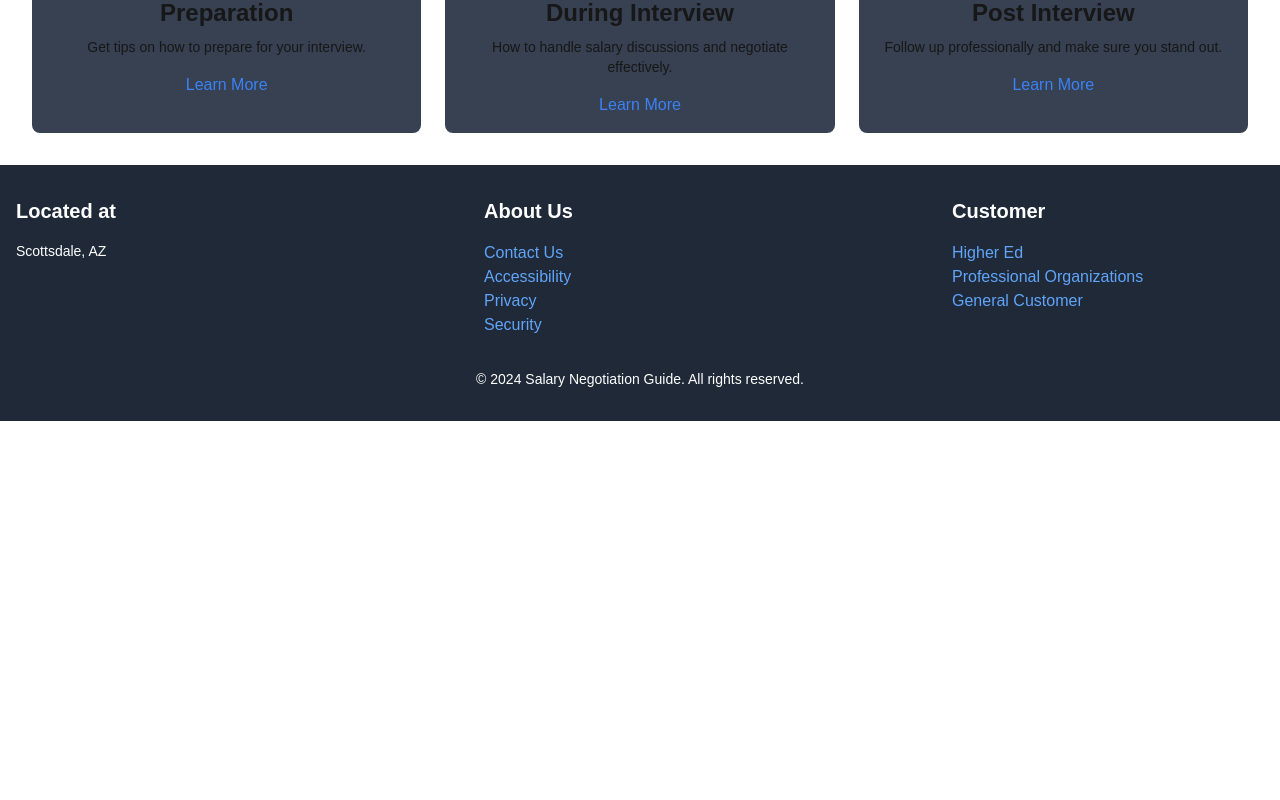
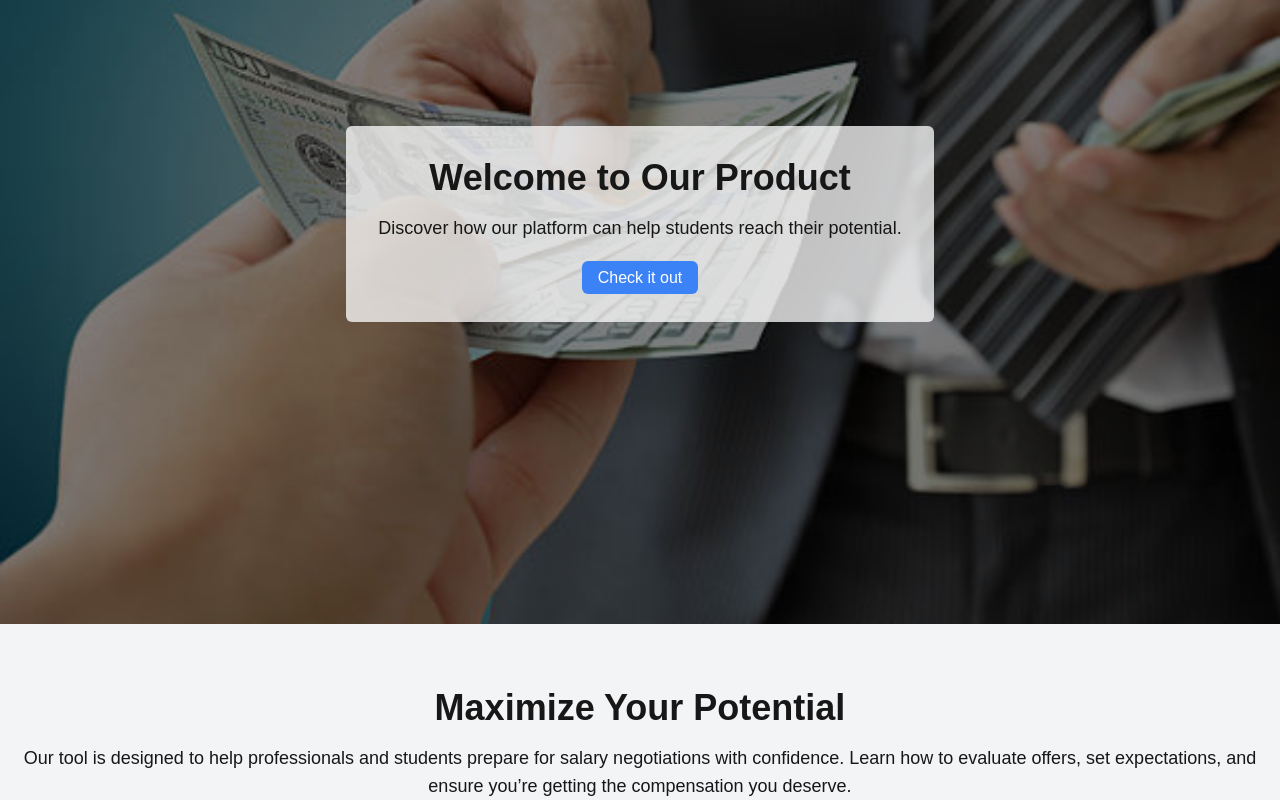
Before and after one commit to shawnmian/salary-negotiation, a Next.js app: page / in a window 1280 px wide. Shown: the part 240-1040 px from the top of the page. Before the commit the page ends 800 px from the top, so only its background shows below. Built offline with nearby package versions, Linux system fonts and the light colour scheme.

Commit message:
Added landing page

```diff
--- a/src/app/components/header.tsx
+++ b/src/app/components/header.tsx
@@ -10,7 +10,7 @@ const Header = () => {
         <nav>
           <ul className="flex space-x-4">
             <li>
-              <a href="/" className="hover:text-gray-300">
+              <a href="/home" className="hover:text-gray-300">
                 Home
               </a>
             </li>
--- /dev/null
+++ b/src/app/home/page.tsx
@@ -0,0 +1,51 @@
+// src/app/home/page.tsx
+
+
+export default function HomePage() {
+    return (
+      <div>
+
+        <div className="container mx-auto p-8">
+          <h1 className="text-4xl font-bold text-center mb-8">
+            Welcome to the Salary Negotiation Guide
+          </h1>
+          <p className="text-lg leading-relaxed text-center mb-6">
+            Learn how to prepare for your interview, ace the salary discussion, and follow up professionally afterward.
+          </p>
+
+          {/* Three sections */}
+          <div className="grid grid-cols-1 md:grid-cols-3 gap-6">
+            <div className="p-4 bg-gray-700 rounded-lg text-center">
+              <h2 className="text-2xl font-semibold mb-2">Preparation</h2>
+              <p className="text-sm mb-4">
+                Get tips on how to prepare for your interview.
+              </p>
+              <a href="/preparation" className="text-blue-500 hover:underline">
+                Learn More
+              </a>
+            </div>
+
+            <div className="p-4 bg-gray-700 rounded-lg text-center">
+              <h2 className="text-2xl font-semibold mb-2">During Interview</h2>
+              <p className="text-sm mb-4">
+                How to handle salary discussions and negotiate effectively.
+              </p>
+              <a href="/during-interview" className="text-blue-500 hover:underline">
+                Learn More
+              </a>
+            </div>
+
+            <div className="p-4 bg-gray-700 rounded-lg text-center">
+              <h2 className="text-2xl font-semibold mb-2">Post Interview</h2>
+              <p className="text-sm mb-4">
+                Follow up professionally and make sure you stand out.
+              </p>
+              <a href="/post-interview" className="text-blue-500 hover:underline">
+                Learn More
+              </a>
+            </div>
+          </div>
+        </div>
+      </div>
+    );
+  }
--- a/src/app/page.tsx
+++ b/src/app/page.tsx
@@ -1,49 +1,35 @@
-// src/app/page.tsx
+// src/app/landing/page.tsx
+
+export default function LandingPage() {
+  return (
+    <div>
+      {/* Section 1: Background image with text overlay */}
+      <div
+  className="relative bg-cover bg-center h-screen"
+  style={{ backgroundImage: "url('/background.jpg')" }} // No need for 'src/app', just reference from 'public'
+>
+  <div className="absolute inset-0 bg-black opacity-50"></div> {/* Optional overlay */}
+  <div className="relative flex justify-center items-center h-full">
+    <div className="bg-white bg-opacity-75 p-8 rounded-md text-center">
+      <h1 className="text-4xl font-bold mb-4">Welcome to Our Product</h1>
+      <p className="text-lg mb-6">
+        Discover how our platform can help students reach their potential.
+      </p>
+      <a href="/home" className="bg-blue-500 text-white py-2 px-4 rounded-md">
+        Check it out
+      </a>
+    </div>
+  </div>
+</div>
 
 
-export default function HomePage() {
-  return (
-    <div>
-
-      <div className="container mx-auto p-8">
-        <h1 className="text-4xl font-bold text-center mb-8">
-          Welcome to the Salary Negotiation Guide
-        </h1>
-        <p className="text-lg leading-relaxed text-center mb-6">
-          Learn how to prepare for your interview, ace the salary discussion, and follow up professionally afterward.
-        </p>
-
-        {/* Three sections */}
-        <div className="grid grid-cols-1 md:grid-cols-3 gap-6">
-          <div className="p-4 bg-gray-700 rounded-lg text-center">
-            <h2 className="text-2xl font-semibold mb-2">Preparation</h2>
-            <p className="text-sm mb-4">
-              Get tips on how to prepare for your interview.
-            </p>
-            <a href="/preparation" className="text-blue-500 hover:underline">
-              Learn More
-            </a>
-          </div>
-
-          <div className="p-4 bg-gray-700 rounded-lg text-center">
-            <h2 className="text-2xl font-semibold mb-2">During Interview</h2>
-            <p className="text-sm mb-4">
-              How to handle salary discussions and negotiate effectively.
-            </p>
-            <a href="/during-interview" className="text-blue-500 hover:underline">
-              Learn More
-            </a>
-          </div>
-
-          <div className="p-4 bg-gray-700 rounded-lg text-center">
-            <h2 className="text-2xl font-semibold mb-2">Post Interview</h2>
-            <p className="text-sm mb-4">
-              Follow up professionally and make sure you stand out.
-            </p>
-            <a href="/post-interview" className="text-blue-500 hover:underline">
-              Learn More
-            </a>
-          </div>
+      {/* Section 2: Simple text box */}
+      <div className="py-16 bg-gray-100">
+        <div className="container mx-auto text-center">
+          <h2 className="text-4xl font-bold mb-4">Maximize Your Potential</h2>
+          <p className="text-lg">
+            Our tool is designed to help professionals and students prepare for salary negotiations with confidence. Learn how to evaluate offers, set expectations, and ensure you’re getting the compensation you deserve.
+          </p>
         </div>
       </div>
     </div>
```
Also changed, not shown: public/background.jpg (added).
